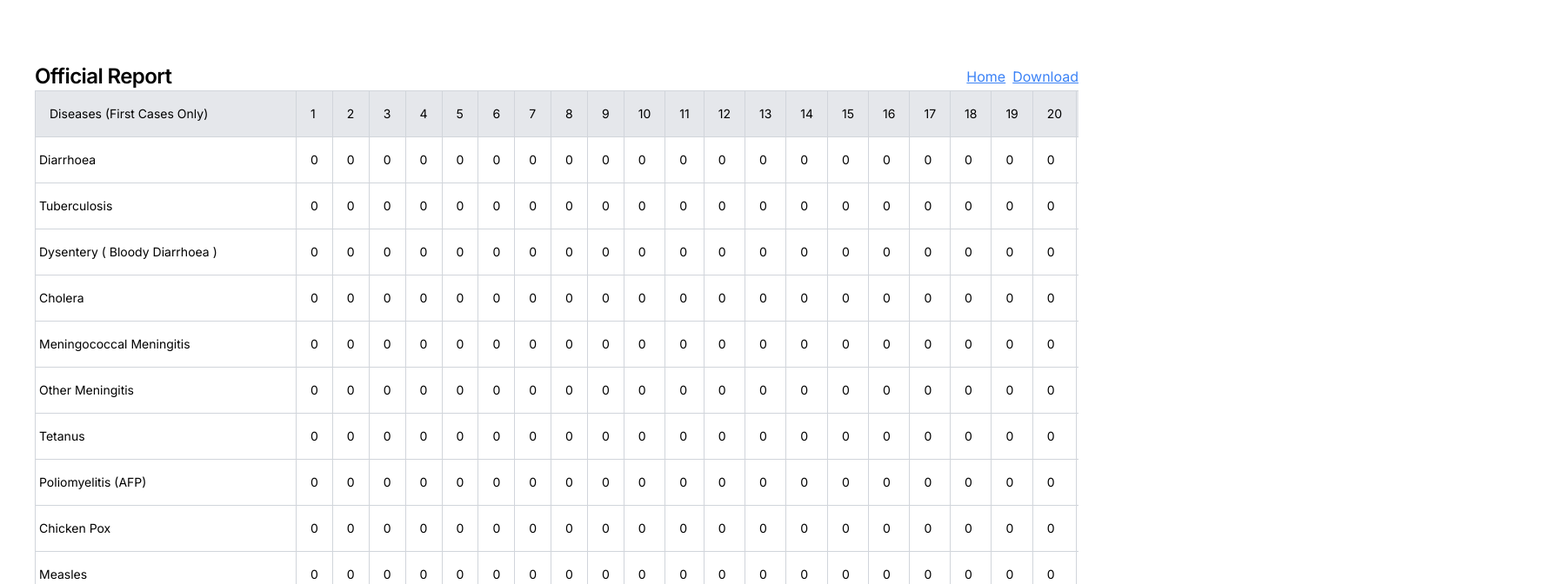
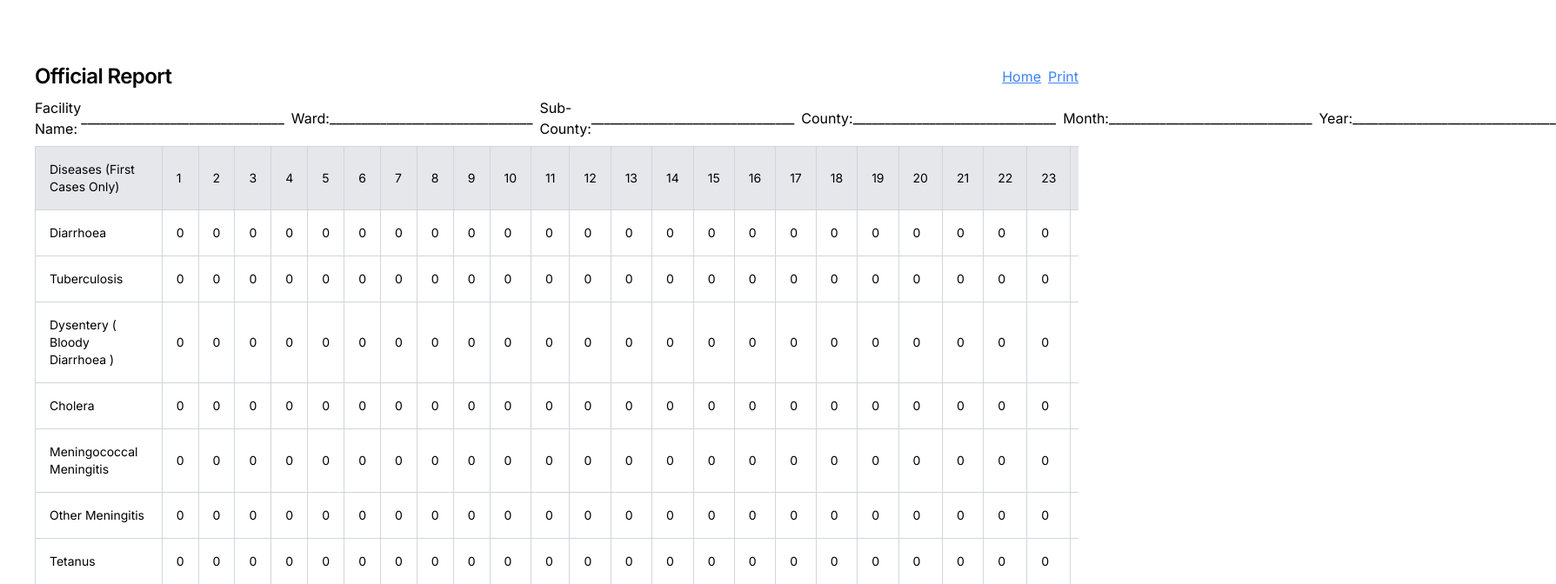
Before and after one commit to code-briomar/san-code, a Next.js app: page /report in a window 1280 px wide. Shown: the top 672 px of the page at 87% size, 1789 px wide, since content can reach past the window. Built offline with nearby package versions, Linux system fonts and the light colour scheme; no server answers.

Commit message:
dev : Printing page

```diff
--- a/src/app/report/page.js
+++ b/src/app/report/page.js
@@ -14,6 +14,8 @@ import { useEffect, useState } from "react";
 import { devMode } from "@/lib/dev_mode";
 import { updateReport } from "../services";
 import { Loader } from "lucide-react";
+import jsPDF from "jspdf";
+import ReactToPrint from "react-to-print";
 
 const Report = () => {
   const data = [
@@ -94,14 +96,15 @@ const Report = () => {
   }, {});
 
   // Download the report in csv
-  const downloadReport = () => {
+  const downloadReportInCSV = () => {
     // Construct the header row
     const miscellaneousInfo = `${
       new Date().toLocaleString("default", { month: "long" }) +
       " " +
       new Date().getFullYear()
     }.\n`;
-    const headerRow = ["Disease (First Cases Only)", ...days].join(",");
+    const headerRow_1 = ["Facility Name:________________________________", "Ward:________________________________", "Sub-County:________________________________", "County:________________________________"];
+    const headerRow_2 = ["Disease (First Cases Only)", ...days].join(",");
 
     // Construct data rows
     const dataRows = ailments.map(({ disease }) => {
@@ -110,7 +113,7 @@ const Report = () => {
     });
 
     // Combine header and data rows
-    const csv = [miscellaneousInfo, headerRow, ...dataRows].join("\n");
+    const csv = [miscellaneousInfo, headerRow_1, headerRow_2, ...dataRows].join("\n");
 
     const blob = new Blob([csv], { type: "text/csv" });
     const url = window.URL.createObjectURL(blob);
@@ -121,10 +124,48 @@ const Report = () => {
     a.click();
   };
 
+  // Download the report in pdf
+  const downloadReportInPDF = () => {
+    const doc = new jsPDF();
+
+    // Add the additional information before the header
+    const additionalInfo = [
+      "Facility Name: ________________________________",
+      "Ward: ________________________________",
+      "Sub-County: ________________________________",
+      "County: ________________________________",
+      "Month: ________________________________",
+      "Year: ________________________________",
+    ];
+
+    additionalInfo.forEach((info, index) => {
+      doc.text(info, 10, 10 + index * 10);
+    });
+
+    // Construct the header row
+    const headerRow = ["Disease (First Cases Only)", ...days];
+
+    // Construct data rows
+    const dataRows = ailments.map(({ disease }) => {
+      const rowData = days.map((day) => diseaseDataLookup[disease]?.[day] || 0);
+      return [disease, ...rowData];
+    });
+
+    // Add the table to the PDF
+    doc.autoTable({
+      head: [headerRow],
+      body: dataRows,
+      startY: 80, // Adjust this value based on the additional info height
+    });
+
+    // Save the PDF
+    const today = new Date().toISOString().split("T")[0];
+    doc.save(`report-${today}.pdf`);
+  };
   return (
     <>
       <div className="m-10">
-        <div className="flex items-center justify-between">
+        <div className="flex items-center justify-between no-print">
           <h3 className="mt-8 scroll-m-20 text-2xl font-semibold tracking-tight">
             Official Report
           </h3>
@@ -136,19 +177,56 @@ const Report = () => {
             <Link
               href={"javascript:void(0)"}
               className="text-blue-500 underline"
-              onClick={downloadReport}
+              onClick={() => downloadReportInCSV()}
             >
-              Download
+              Print
             </Link>
+            {/* Print Requirements */}
+            {/* Remove All Headers and Footers */}
+            {/* Keep to Only One Page on Landscape */}
+
           </div>
         </div>
         {isLoading && (
-          <div className="absolute flex items-center justify-center h-dvh w-dvw">
+          <div className="absolute flex items-center justify-center h-dvh w-dvw no-print">
             <Loader className="w-6 h-6 animate-spin" />
           </div>
         )}
         {!isLoading && (
-          <Table className="table-auto border-collapse border">
+          <>
+            <div className={"flex items-center space-x-2 my-2"}>
+              <div className="flex items-center space-x-0">
+                <span>Facility Name:</span>
+                {/* Underline character */}
+                <span>________________________________</span>
+              </div>
+              <div className="flex items-center space-x-0">
+                <span>Ward:</span>
+                {/* Underline character */}
+                <span>________________________________</span>
+              </div>
+              <div className="flex items-center space-x-0">
+                <span>Sub-County:</span>
+                {/* Underline character */}
+                <span>________________________________</span>
+              </div>
+              <div className="flex items-center space-x-0">
+                <span>County:</span>
+                {/* Underline character */}
+                <span>________________________________</span>
+              </div>
+              <div className="flex items-center space-x-0">
+                <span>Month:</span>
+                {/* Underline character */}
+                <span>________________________________</span>
+              </div>
+              <div className="flex items-center space-x-0">
+                <span>Year:</span>
+                {/* Underline character */}
+                <span>________________________________</span>
+              </div>
+            </div>
+            <Table id="report" className="table-auto border-collapse border">
               <TableHeader className="bg-gray-200">
                 <TableRow>
                   <TableCell className="border border-gray-300">
@@ -164,7 +242,8 @@ const Report = () => {
               <TableBody>
                 {ailments.map((ailment) => (
                   <TableRow key={ailment.disease}>
-                  <TableCell className="border border-gray-300 p-1 min-w-[300px]">
+                    {/* <TableCell className="border border-gray-300  min-w-[300px]"> */}
+                    <TableCell className="border border-gray-300  min-w-[100px]">
                       {ailment.disease}
                     </TableCell>
                     {days.map((day) => (
@@ -178,6 +257,7 @@ const Report = () => {
                 ))}
               </TableBody>
             </Table>
+          </>
         )}
       </div>
     </>
```
Lines whose indentation alone changed are shown as unchanged.
